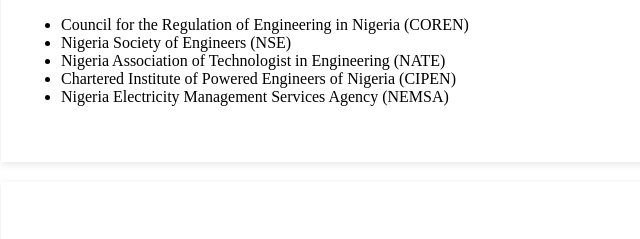
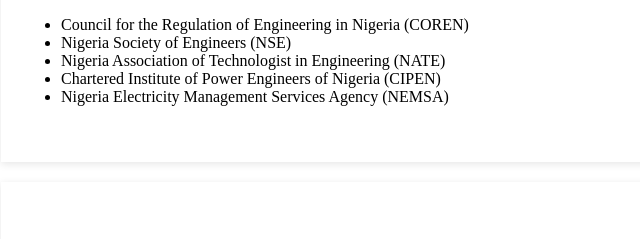
Before and after one commit to olubunmi-bot/Tline-Engineering-Ltd, a plain HTML site: page index.html in a window 1280 px wide. Shown: the part 767-1006 px from the top of the page, 119-759 px from the left. Drawn offline with Linux system fonts and the light colour scheme.

Commit message:
Update index.html

```diff
--- a/index.html
+++ b/index.html
@@ -164,7 +164,7 @@
           <li>Council for the Regulation of Engineering in Nigeria (COREN)</li>
           <li>Nigeria Society of Engineers (NSE)</li>
            <LI>Nigeria Association of Technologist in Engineering (NATE)</LI>
-          <li>Chartered Institute of Powered Engineers of Nigeria (CIPEN)</li>
+          <li>Chartered Institute of Power Engineers of Nigeria (CIPEN)</li>
           <li>Nigeria Electricity Management Services Agency (NEMSA) </li>
         </ul>
       </section>
```
